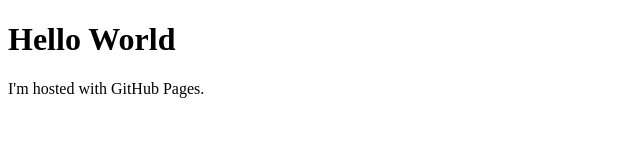
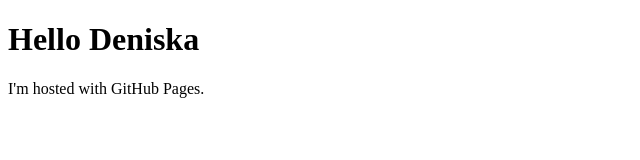
Before and after one commit to anamariabrinza/anamariabrinza.github.io, a plain HTML site: page index.html in a window 1280 px wide. Shown: the full height of the page, 0-640 px from the left. Drawn offline with Linux system fonts and the light colour scheme.

Commit message:
small change

```diff
--- a/index.html
+++ b/index.html
@@ -1,7 +1,7 @@
 <!DOCTYPE html>
 <html>
 <body>
-<h1>Hello World</h1>
+<h1>Hello Deniska</h1>
 <p>I'm hosted with GitHub Pages.</p>
 </body>
 </html>
```
